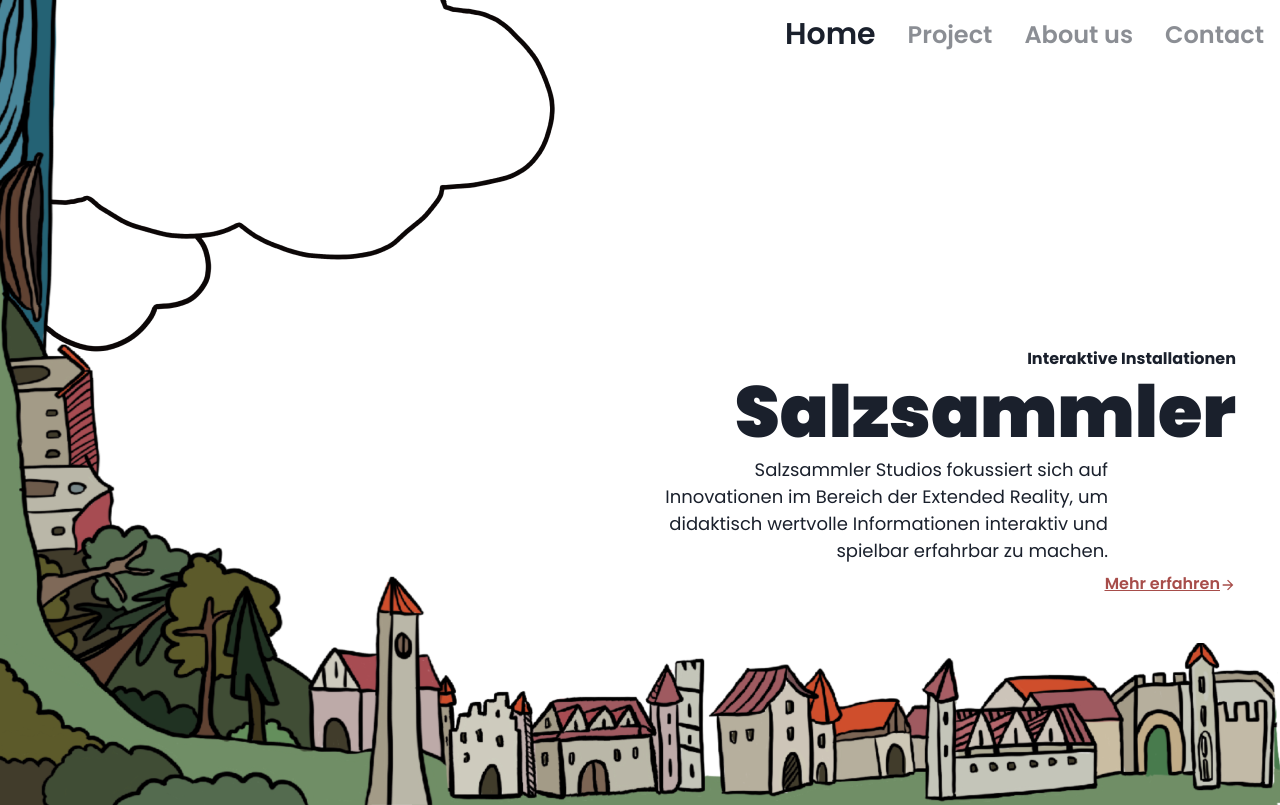
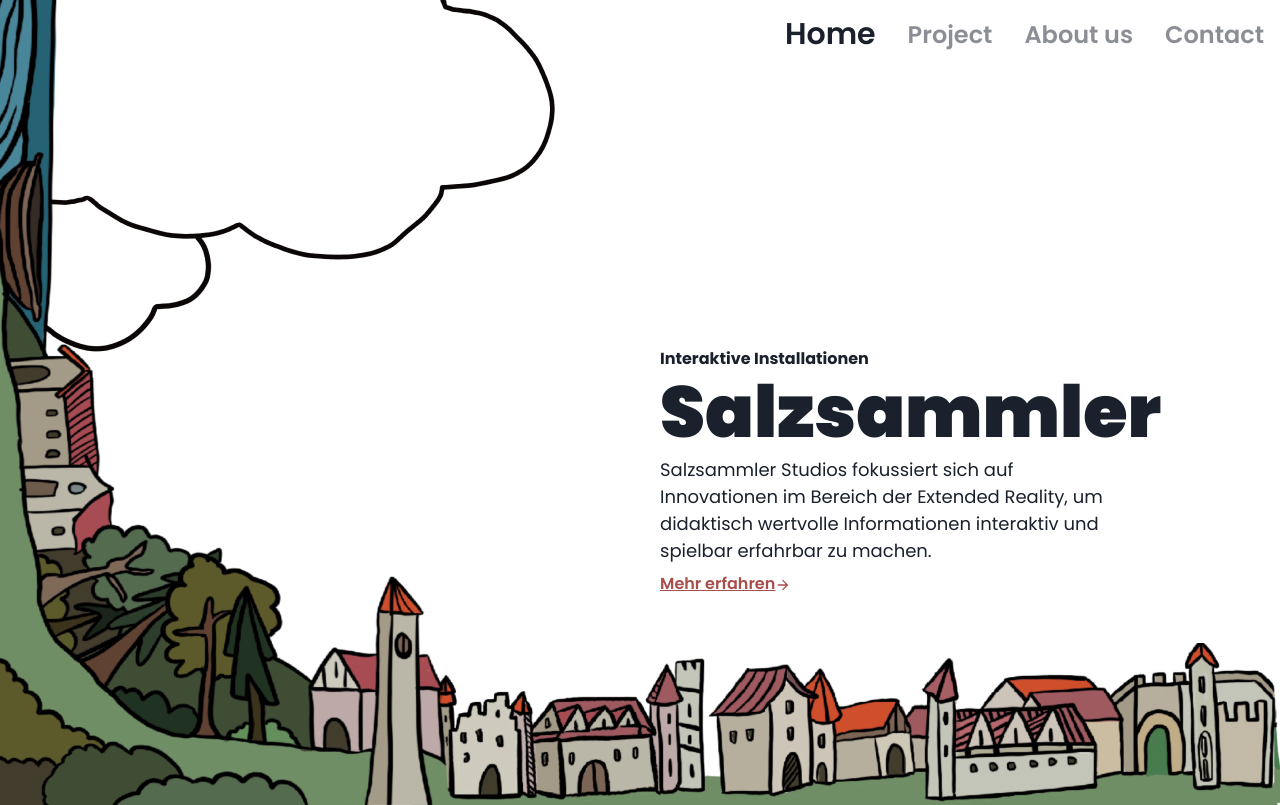
Before and after one commit to Salzsammler-Studios/salzsammler-studios.github.io, a React (Create React App) app: page / in a window 1280 px wide. Built offline with nearby package versions, Linux system fonts and the light colour scheme.

Commit message:
fix: text align start

```diff
--- a/src/App.tsx
+++ b/src/App.tsx
@@ -15,7 +15,7 @@ const App = () => {
                 <Tab _selected={{ opacity: 1, fontSize: ['md', '3xl'] }} sx={{ fontWeight: 600, opacity: 0.5 }} fontSize={['sm', '2xl']}>Contact</Tab>
             </TabList>
 
-            <TabPanels>
+            <TabPanels textAlign="start">
                 <TabPanel sx={{ margin: 0, padding: 0 }}><Homepage /></TabPanel>
                 <TabPanel sx={{ margin: 0, padding: 0 }}>
                     <Logo/>
```
